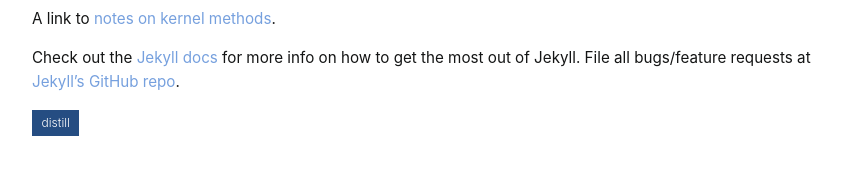
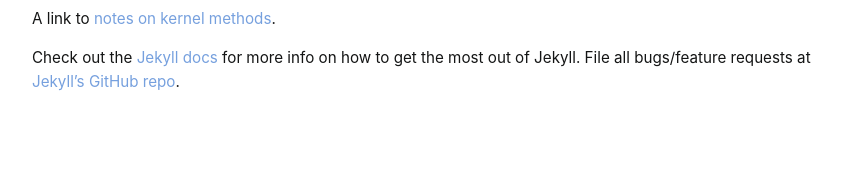
Before and after one commit to orgapblog/pubapblog, a Jekyll site: the page built from blueface-master/_posts/2015-01-01-jek.md, in a window 1280 px wide. Shown: the part 293-468 px from the top of the page, without its empty margins (208-1049 px from the left). Built offline with Jekyll 4.4.1, drawn with Linux system fonts in a browser that asks for light colours; some web fonts are replaced; a script that is not in the unit is left out.

Commit message:
Update post.html

```diff
--- a/blueface-master/_layouts/post.html
+++ b/blueface-master/_layouts/post.html
@@ -6,5 +6,4 @@ layout: default
 <p class="meta"><a class="permalink" href="{{ site.baseurl }}{{ post.url }}">&#9679;</a> {{ page.date | date_to_string }}</p>
 {{ content }}
 {% include mathjax.html %}
-{% include tags.html %}
 </article>
```
